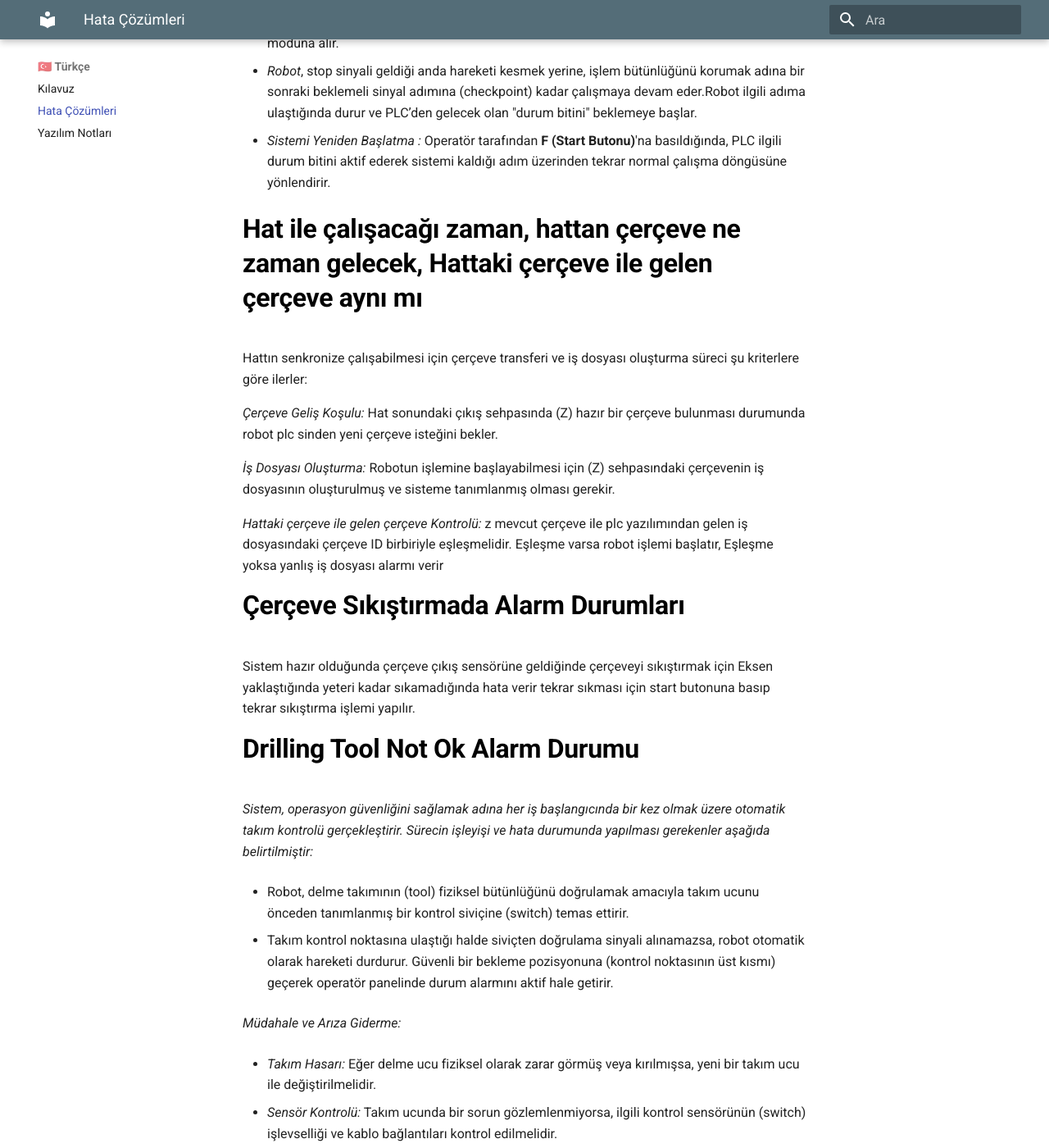
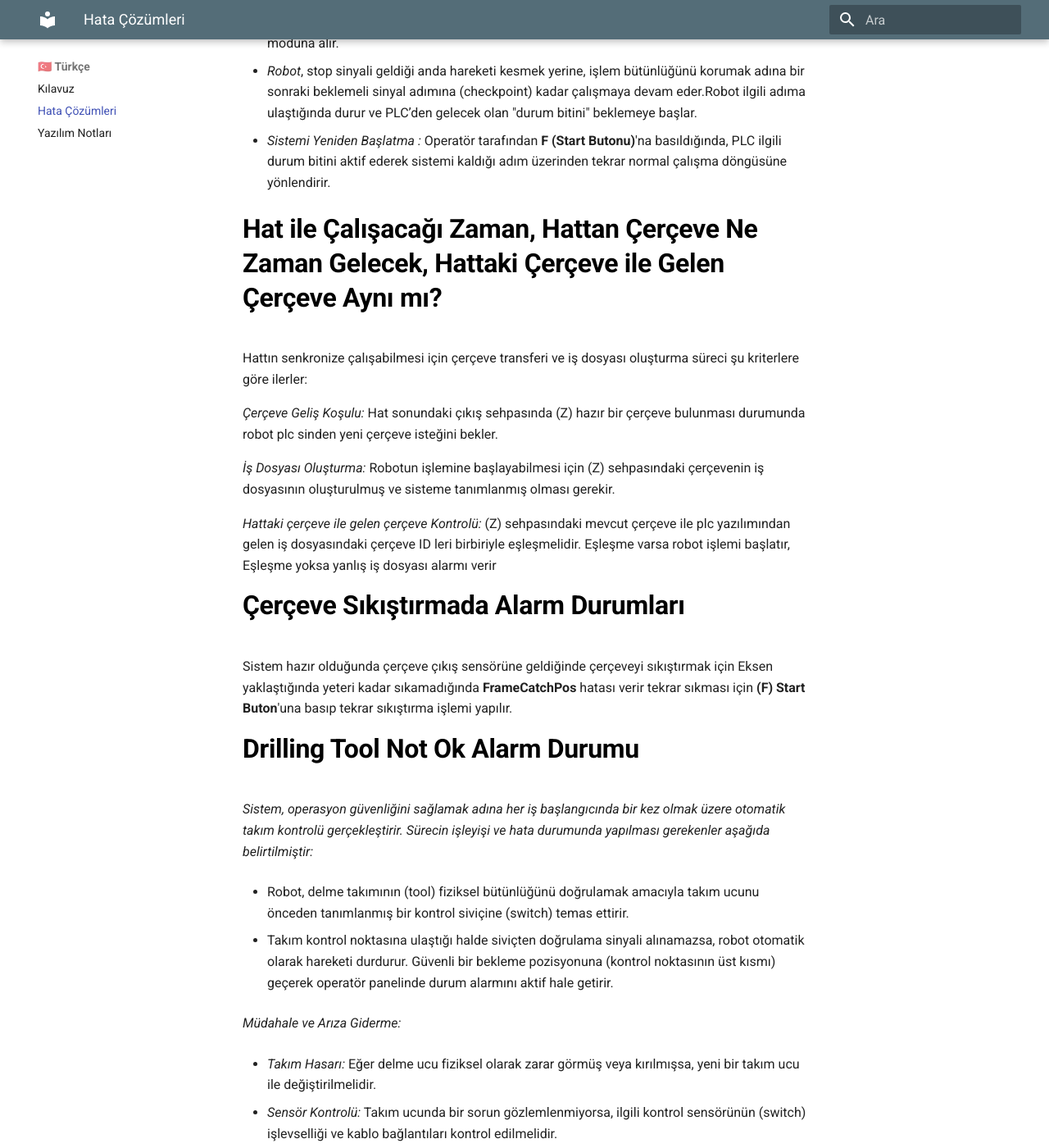
Before and after one commit to hm-info/rg830robot, an MkDocs documentation site: the page built from docs/operationGuide.md, in a window 1280 px wide and 1400 px high, scrolled down 2911 px. Shown: the whole window at 82% size. Built offline with MkDocs 1.6.1 and Material for MkDocs 9.7.7, drawn with Linux system fonts in a browser that asks for light colours.

Commit message:
Update operationGuide.md

```diff
--- a/docs/operationGuide.md
+++ b/docs/operationGuide.md
@@ -72,7 +72,7 @@ Sistemde *E (Stop Butonu)*'na basıldığında, PLC ve robot koordineli bir "bek
 
  - *Sistemi Yeniden Başlatma :* Operatör tarafından **F (Start Butonu)**'na basıldığında, PLC ilgili durum bitini aktif ederek sistemi kaldığı adım üzerinden tekrar normal çalışma döngüsüne yönlendirir.
 
-# <span style="color: #000000; font-weight: bold;">Hat ile çalışacağı zaman, hattan çerçeve ne zaman gelecek, Hattaki çerçeve ile gelen çerçeve aynı mı</span>
+# <span style="color: #000000; font-weight: bold;">Hat ile Çalışacağı Zaman, Hattan Çerçeve Ne Zaman Gelecek, Hattaki Çerçeve ile Gelen Çerçeve Aynı mı?</span>
 
 Hattın senkronize çalışabilmesi için çerçeve transferi ve iş dosyası oluşturma süreci şu kriterlere göre ilerler:
 
@@ -80,13 +80,11 @@ Hattın senkronize çalışabilmesi için çerçeve transferi ve iş dosyası ol
 
 *İş Dosyası Oluşturma:* Robotun işlemine başlayabilmesi için (Z) sehpasındaki çerçevenin iş dosyasının oluşturulmuş ve sisteme tanımlanmış olması gerekir.
 
-*Hattaki çerçeve ile gelen çerçeve Kontrolü:* z mevcut çerçeve ile plc yazılımından gelen iş dosyasındaki çerçeve ID birbiriyle eşleşmelidir. Eşleşme varsa robot işlemi başlatır, Eşleşme yoksa yanlış iş dosyası alarmı verir
+*Hattaki çerçeve ile gelen çerçeve Kontrolü:* (Z) sehpasındaki mevcut çerçeve ile plc yazılımından gelen iş dosyasındaki çerçeve ID leri birbiriyle eşleşmelidir. Eşleşme varsa robot işlemi başlatır, Eşleşme yoksa yanlış iş dosyası alarmı verir
 
 # <span style="color: #000000; font-weight: bold;">Çerçeve Sıkıştırmada Alarm Durumları</span>
 
-Sistem hazır olduğunda çerçeve çıkış sensörüne geldiğinde çerçeveyi sıkıştırmak için Eksen yaklaştığında yeteri kadar sıkamadığında hata verir tekrar sıkması için start butonuna basıp tekrar sıkıştırma işlemi yapılır.
-
-
+Sistem hazır olduğunda çerçeve çıkış sensörüne geldiğinde çerçeveyi sıkıştırmak için Eksen yaklaştığında yeteri kadar sıkamadığında **FrameCatchPos** hatası verir tekrar sıkması için **(F) Start Buton**'una basıp tekrar sıkıştırma işlemi yapılır.
 
 # <span style="color: #000000; font-weight: bold;">Drilling Tool Not Ok Alarm Durumu</span>
 
```
